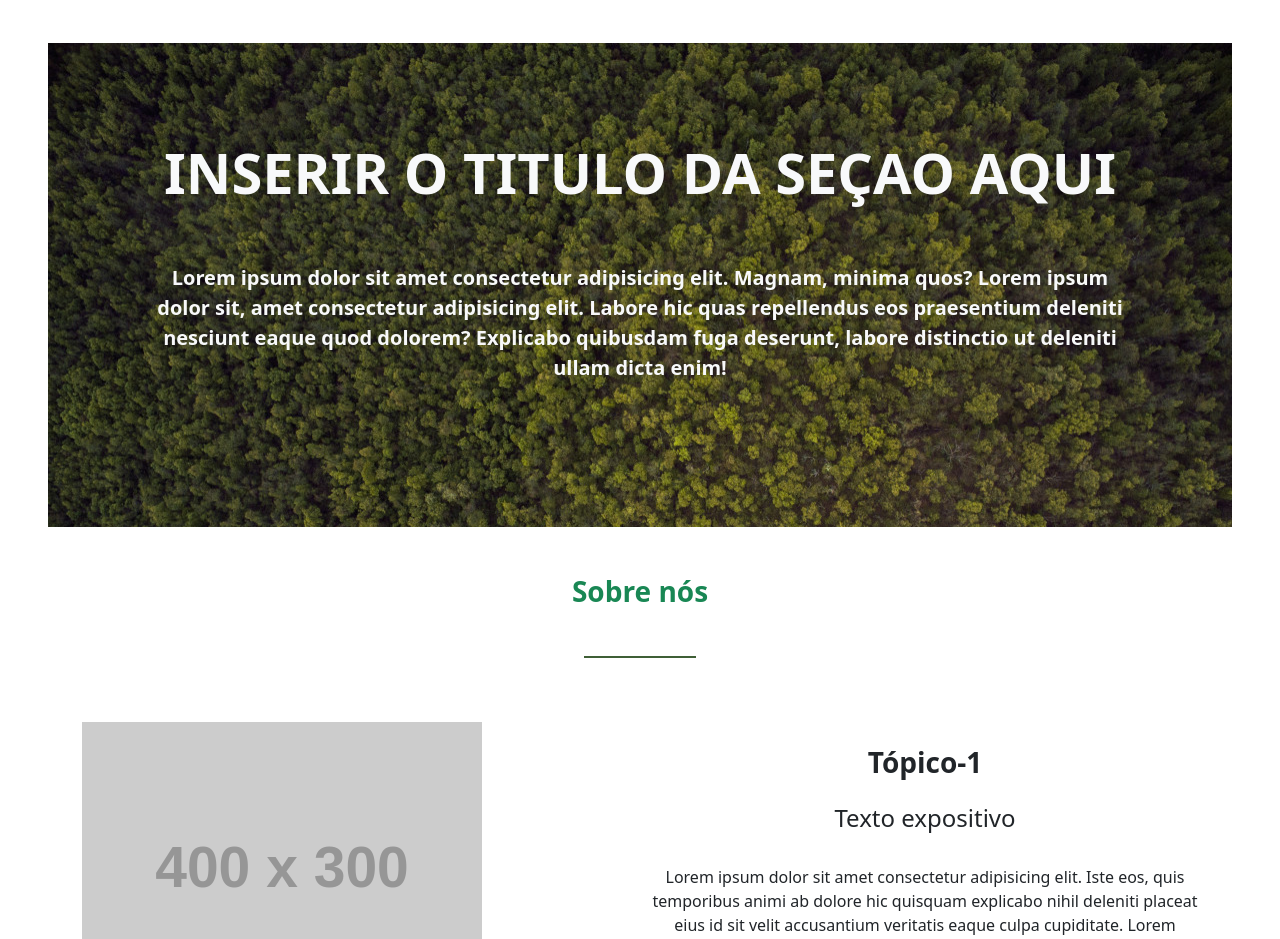
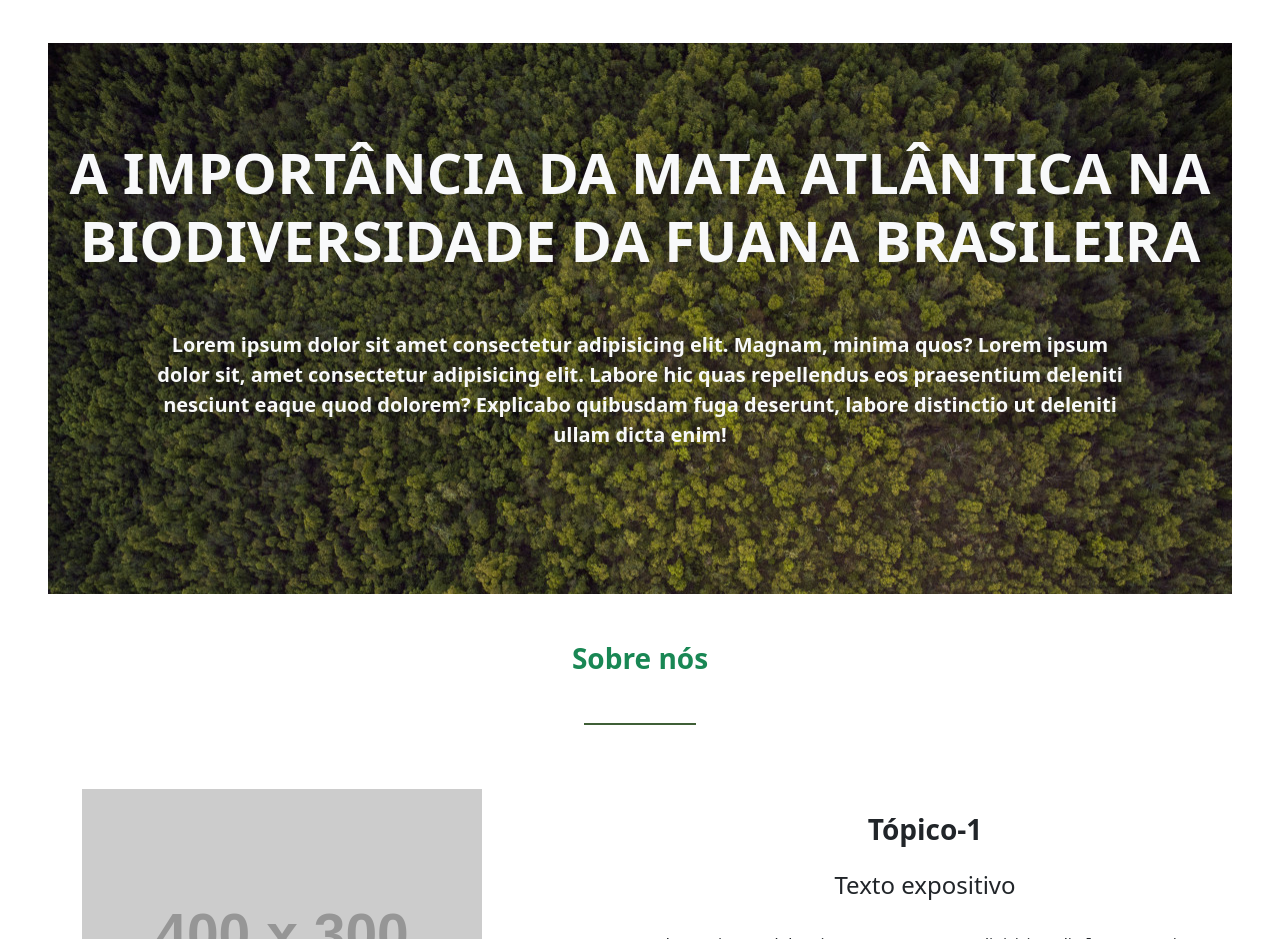
Before and after one commit to juliaax3/bioline02, a plain HTML site: page index.html in a window 1280 px wide. Shown: the part 1580-2519 px from the top of the page. Drawn offline with nearby package versions, Linux system fonts and the light colour scheme; no server answers; placeholder pictures from the web are drawn by us.

Commit message:
Update index.html

```diff
--- a/index.html
+++ b/index.html
@@ -162,7 +162,7 @@
       </div>
       <article class="selva d-flex align-items-center justify-content-center flex-column py-5">
         <h2 class="text-center fw-bold text-light display-4 mt-5">
-          INSERIR O TITULO DA SEÇAO AQUI
+          A IMPORTÂNCIA DA MATA ATLÂNTICA NA BIODIVERSIDADE DA FUANA BRASILEIRA
         </h2>
         <p class="text-center fw-bold text-light px-4 pb-5 my-5 px-md-5 mx-md-5 fs-5 ">
           Lorem ipsum dolor sit amet consectetur adipisicing elit. Magnam, minima quos?
```
